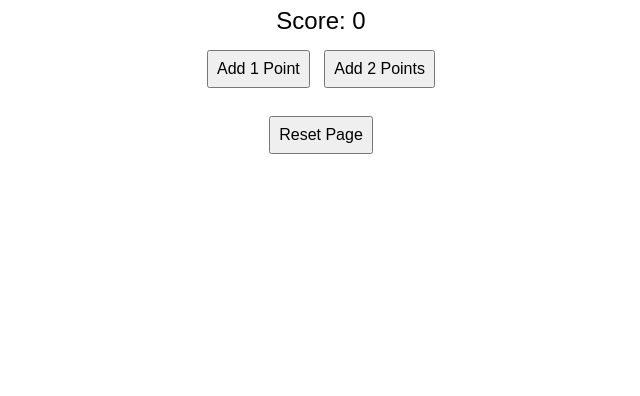
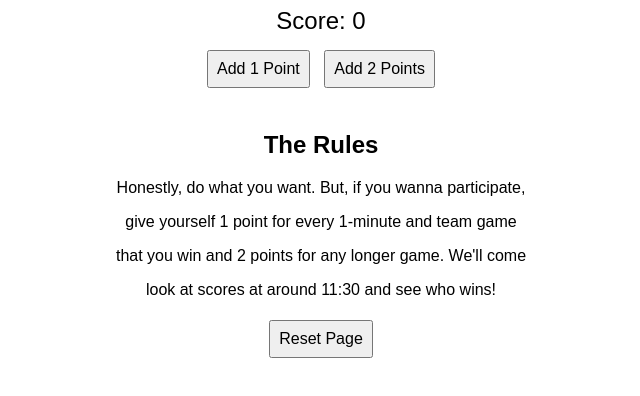
Before and after one commit to aubi0071/point-counter, a plain HTML site: page index.html in a window 1280 px wide. Shown: the part 104-500 px from the top of the page, without its empty margins (319-959 px from the left). Drawn offline with Linux system fonts and the light colour scheme.

Commit message:
adds rules text to bottom of page

```diff
--- a/index.html
+++ b/index.html
@@ -50,7 +50,13 @@
     <button id="btnAdd1" onclick="addPoints(1)">Add 1 Point</button>
     <button id="btnAdd2" onclick="addPoints(2)">Add 2 Points</button>
     <br><br>
+    <h2>The Rules</h2>
+    <p>Honestly, do what you want. But, if you wanna participate,</p>
+    <p>give yourself 1 point for every 1-minute and team game</p>
+    <p>that you win and 2 points for any longer game. We'll come</p>
+    <p>look at scores at around 11:30 and see who wins!</p>
     <button id="btnReset" onclick="resetPage()">Reset Page</button>
+    <br><br>
 
     <script>
         // Initialize score and userName from local storage
```
